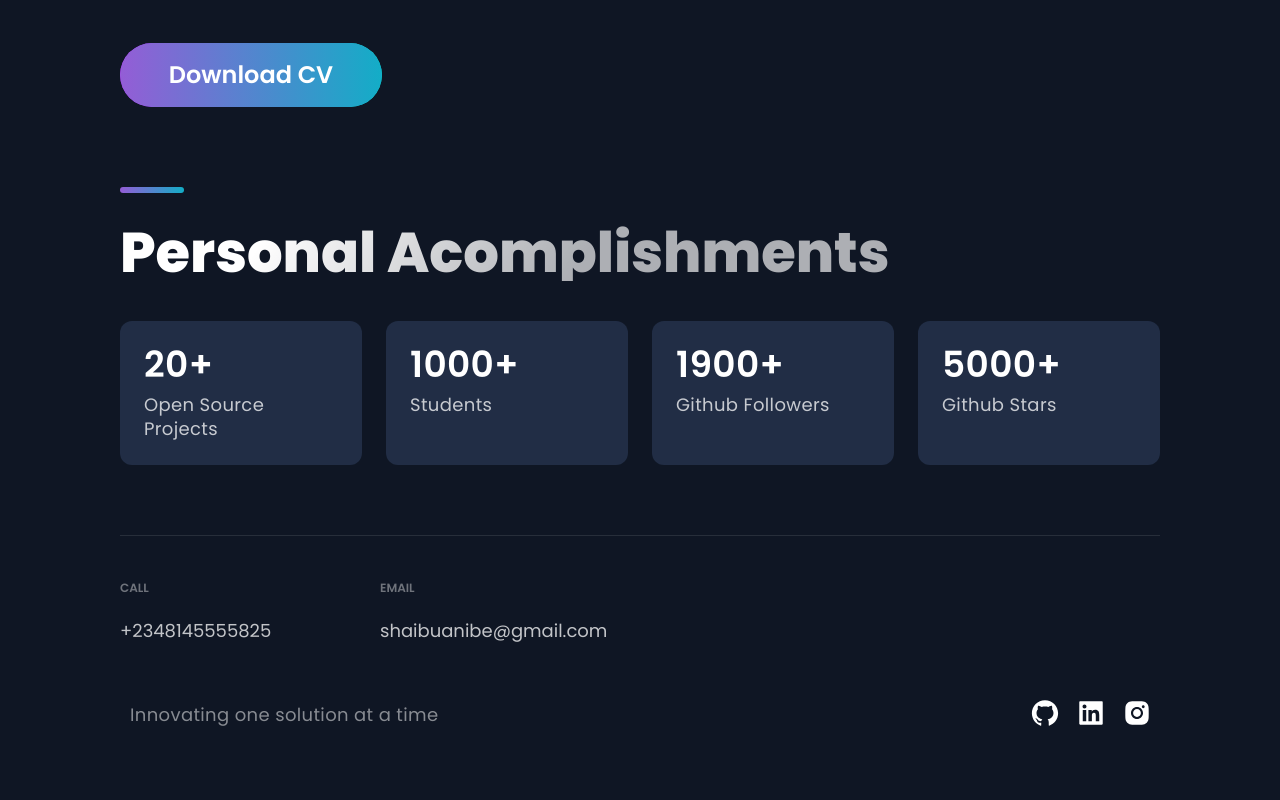
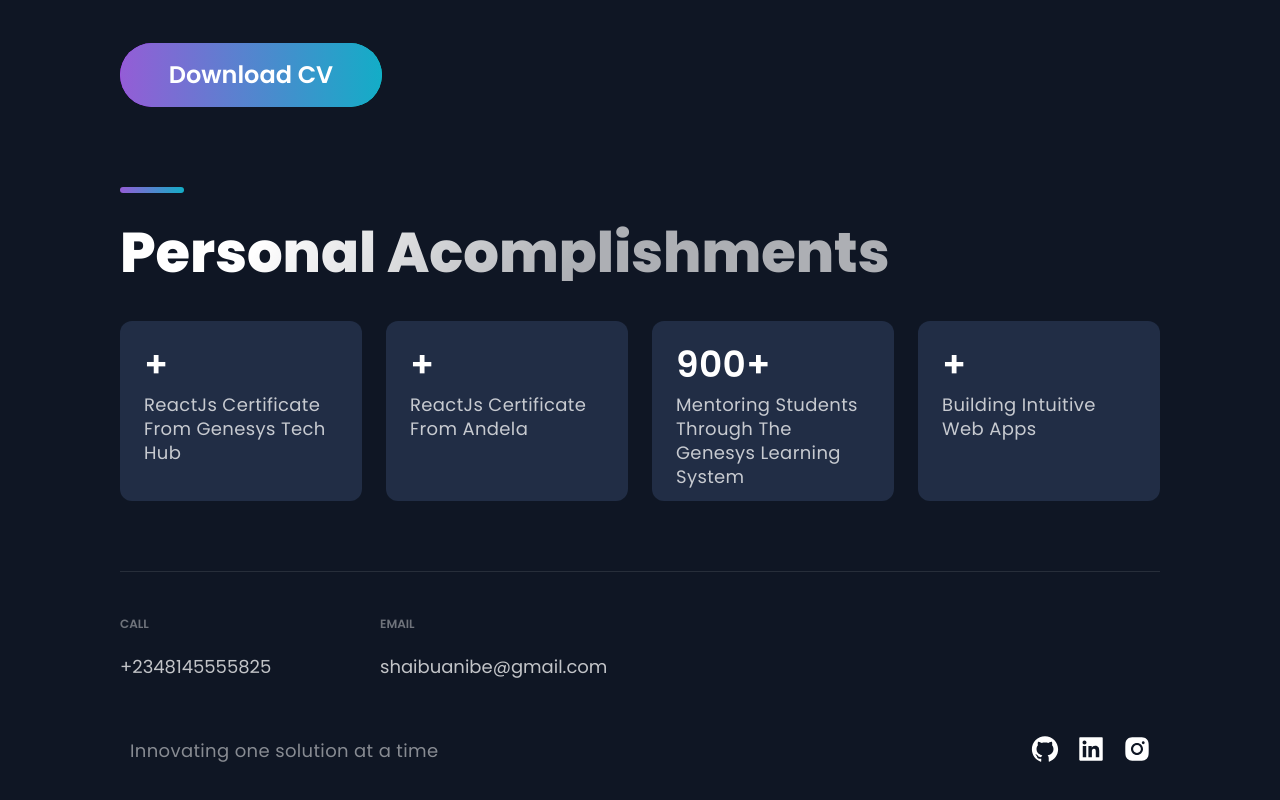
Before and after one commit to Barnabasbanny/portfolio, a Next.js app: page / in a window 1280 px wide. Shown: the part 3930-4730 px from the top of the page. Built offline with nearby package versions, Linux system fonts and the light colour scheme; a web font is replaced by a local one.

Commit message:
edited personal acomplishment section

```diff
--- a/src/components/Acomplishments/Acomplishments.js
+++ b/src/components/Acomplishments/Acomplishments.js
@@ -4,10 +4,10 @@ import { Section, SectionDivider, SectionTitle } from '../../styles/GlobalCompon
 import { Box, Boxes, BoxNum, BoxText } from './AcomplishmentsStyles';
 
 const data = [
-  { number: 20, text: 'Open Source Projects'},
-  { number: 1000, text: 'Students', },
-  { number: 1900, text: 'Github Followers', },
-  { number: 5000, text: 'Github Stars', }
+  { text: 'ReactJs Certificate From Genesys Tech Hub'},
+  {  text: 'ReactJs Certificate From Andela', },
+  { number: 900, text: 'Mentoring Students Through The Genesys Learning System', },
+  {  text: 'Building Intuitive Web Apps', }
 ];
 
 const Acomplishments = () => (
--- a/src/components/Acomplishments/AcomplishmentsStyles.js
+++ b/src/components/Acomplishments/AcomplishmentsStyles.js
@@ -25,7 +25,7 @@ export const Boxes = styled.div`
 export const Box = styled.div`
   background: #212D45;
   border-radius: 12px;
-  height: 144px;
+  height: 180px;
   padding: 24px;
   @media ${props => props.theme.breakpoints.lg} {
     height: 210px;
@@ -72,6 +72,7 @@ export const BoxText = styled.p`
   line-height: 24px;
   letter-spacing: 0.02em;
   color: rgba(255, 255, 255, 0.75);
+
 
   @media ${props => props.theme.breakpoints.md}{
     font-size: 16px;
```
